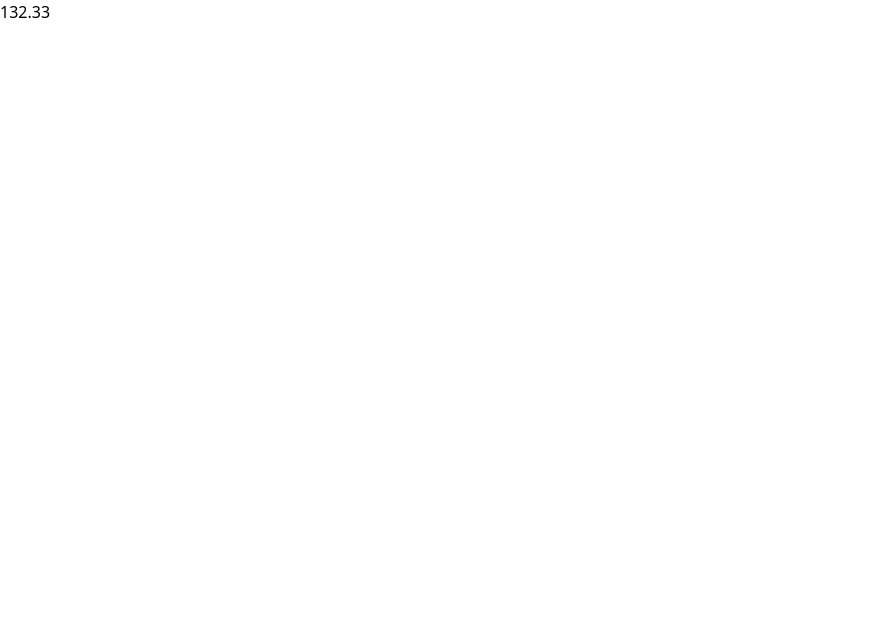
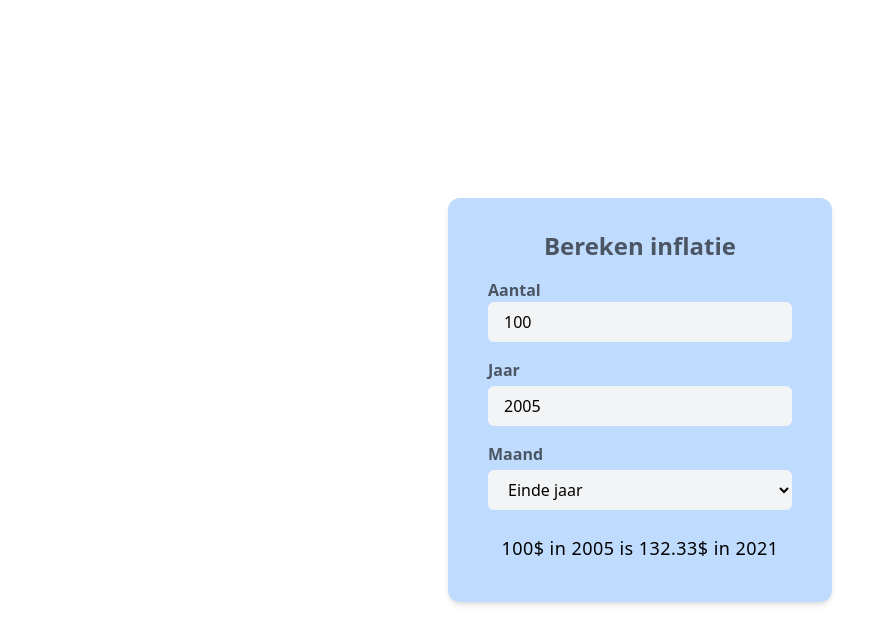
Before and after one commit to NickHuijgen/inflatie-calculator, a Nuxt app: page / in a window 1280 px wide. Shown: the top 644 px of the page, without its empty margins (0-893 px from the left). Built offline with nearby package versions, Linux system fonts and the light colour scheme.

Commit message:
Simple input

```diff
--- a/pages/index.vue
+++ b/pages/index.vue
@@ -1,6 +1,40 @@
 <template>
   <div>
-    {{ output }}
+    <div class="h-screen flex justify-center items-center w-full">
+      <div class="bg-white px-10 py-8 bg-blue-200 rounded-xl w-screen shadow-md max-w-sm">
+        <div class="space-y-4">
+          <h1 class="text-center text-2xl font-semibold text-gray-600">Bereken inflatie</h1>
+          <div>
+            <label class="mb-1 text-gray-600 font-semibold">Aantal</label>
+            <input v-model="input" type="number" class="bg-gray-100 px-4 py-2 outline-none rounded-md w-full" />
+          </div>
+          <div>
+            <label class="block mb-1 text-gray-600 font-semibold">Jaar</label>
+            <input v-model="inputYear" type="number" class="bg-gray-100 px-4 py-2 outline-none rounded-md w-full" />
+          </div>
+
+          <div>
+            <label class="block mb-1 text-gray-600 font-semibold">Maand</label>
+            <select v-model="inputMonth" class="bg-gray-100 px-4 py-2 outline-none rounded-md w-full">
+              <option value="JJ00">Einde jaar</option>
+              <option value="MM01">Januari</option>
+              <option value="MM02">Februari</option>
+              <option value="MM03">Maart</option>
+              <option value="MM04">April</option>
+              <option value="MM05">Mei</option>
+              <option value="MM06">Juni</option>
+              <option value="MM07">Juli</option>
+              <option value="MM08">Augustus</option>
+              <option value="MM09">September</option>
+              <option value="MM10">Oktober</option>
+              <option value="MM11">November</option>
+              <option value="MM12">December</option>
+            </select>
+          </div>
+        </div>
+        <p class="mt-4 w-full py-2 rounded-md text-lg tracking-wide text-center">{{ input }}$ in {{ inputYear }} is {{ output }}$ in {{ outputYear }}</p>
+      </div>
+    </div>
   </div>
 </template>
 
@@ -14,21 +48,25 @@ export default class index extends Vue {
 
   input: number = 100
   inputYear: string = '2005'
-  inputMonth: string = '00'
+  inputMonth: string = 'JJ00'
 
   yearOrMonth: string = 'JJ'
 
-  output: number = 0
   outputYear: string = '2021'
 
  mounted() {
-   this.output = this.calculateInflation(this.input, (this.inputYear + this.yearOrMonth + this.inputMonth), (this.outputYear + this.yearOrMonth + this.inputMonth))
+   // this.output = this.calculateInflation(this.input, (this.inputYear + this.yearOrMonth + this.inputMonth), (this.outputYear + this.yearOrMonth + this.inputMonth))
+ }
+
+ get output() {
+   return this.calculateInflation(this.input, (this.inputYear + this.inputMonth), (this.outputYear + this.inputMonth))
+
  }
 
  calculateInflation(value: number, period1: string, period2: string) {
     const yearMutationCpi = this.calculateYearMutationCPI(period1, period2)
 
-    return ((value * (yearMutationCpi / 100) * 100) / 100)
+    return (Math.round(value * (yearMutationCpi / 100) * 100) / 100)
  }
 
  calculateYearMutationCPI(period1: string, period2: string): number {
```
